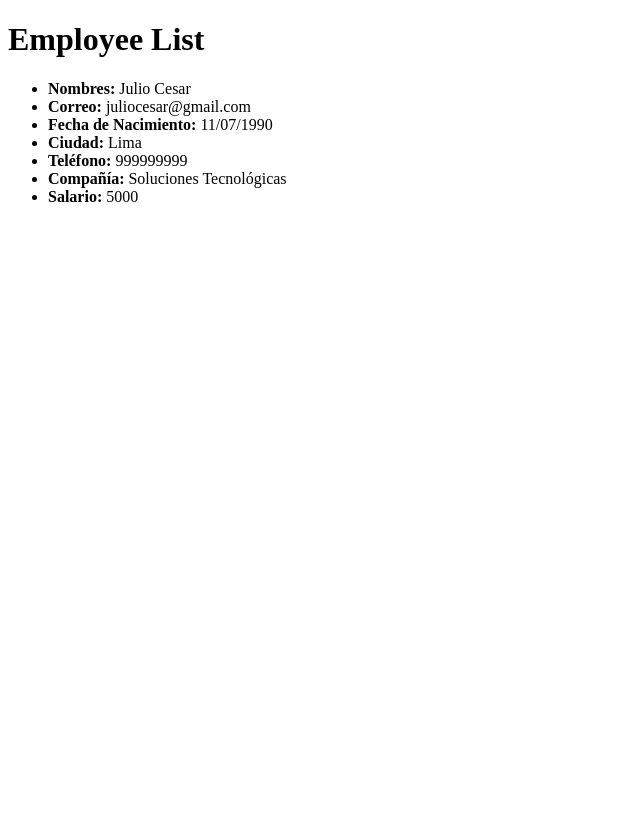
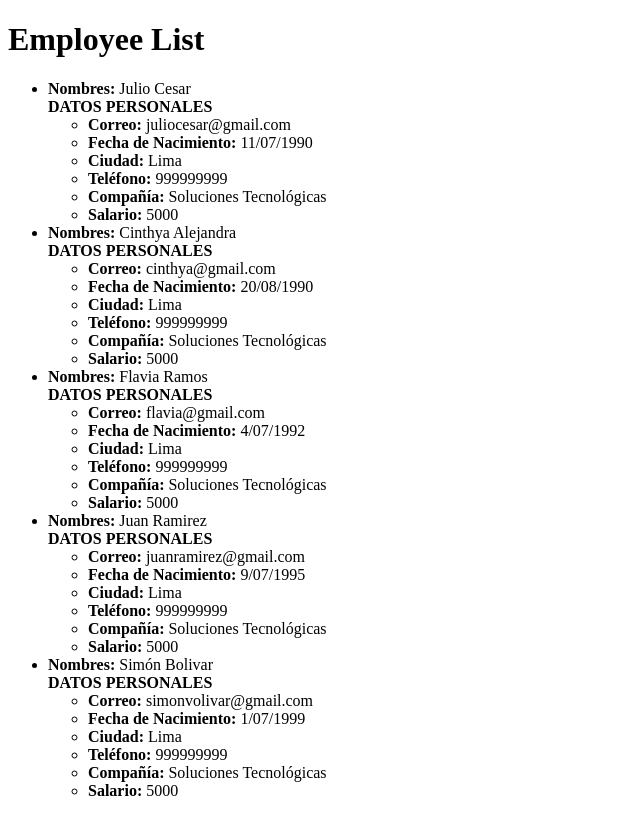
Before and after one commit to AraceliCumen/employeeapp, an Angular app: page / in a window 1280 px wide. Shown: the whole page, without its empty margins (0-640 px from the left). Built offline with nearby package versions, Linux system fonts and the light colour scheme.

Commit message:
Usando Array de Empleados, y directiva *ngFor

```diff
--- a/src/app/employee/employee.component.html
+++ b/src/app/employee/employee.component.html
@@ -1,5 +1,9 @@
 <ul>
-    <li><b>Nombres:</b> {{employee.name}}</li>
+    <li *ngFor="let employee of employees">
+        <b>Nombres:</b> {{employee.name}}
+        <br>
+        <b>DATOS PERSONALES</b>
+        <ul>
             <li><b>Correo:</b> {{employee.email}}</li>
             <li><b>Fecha de Nacimiento:</b> {{employee.birthday}}</li>
             <li><b>Ciudad:</b> {{employee.city}}</li>
@@ -7,3 +11,5 @@
             <li><b>Compañía:</b> {{employee.company}}</li>
             <li><b>Salario:</b> {{employee.salary}}</li>
         </ul>
+    </li>
+</ul>
--- a/src/app/employee/employee.component.ts
+++ b/src/app/employee/employee.component.ts
@@ -7,8 +7,15 @@ import {Employee} from "./employee";
 })
 export class EmployeeComponent{
     public employee:Employee
+    public employees:Array<Employee>
 
     constructor(){
-        this.employee=new Employee("Julio Cesar","juliocesar@gmail.com","11/07/1990","Lima","999999999",5000,"Soluciones Tecnológicas");
+        this.employees=[
+            new Employee(1,"Julio Cesar","juliocesar@gmail.com","11/07/1990","Lima","999999999",5000,"Soluciones Tecnológicas",""),
+            new Employee(2,"Cinthya Alejandra","cinthya@gmail.com","20/08/1990","Lima","999999999",5000,"Soluciones Tecnológicas",""),
+            new Employee(3,"Flavia Ramos","flavia@gmail.com","4/07/1992","Lima","999999999",5000,"Soluciones Tecnológicas",""),
+            new Employee(4,"Juan Ramirez","juanramirez@gmail.com","9/07/1995","Lima","999999999",5000,"Soluciones Tecnológicas",""),
+            new Employee(5,"Simón Bolivar","simonvolivar@gmail.com","1/07/1999","Lima","999999999",5000,"Soluciones Tecnológicas","")
+        ]
     }
 }
--- a/src/app/employee/employee.ts
+++ b/src/app/employee/employee.ts
@@ -1,11 +1,13 @@
 export class Employee{
     constructor(
+        public id:number,
         public name:string,
         public email:string,
         public birthday:string,
         public city:string,
         public phone:string,
         public salary:number,
-        public company:string
+        public company:string,
+        public photoURL:string
     ){}
 }
```
Lines whose indentation alone changed are shown as unchanged.
